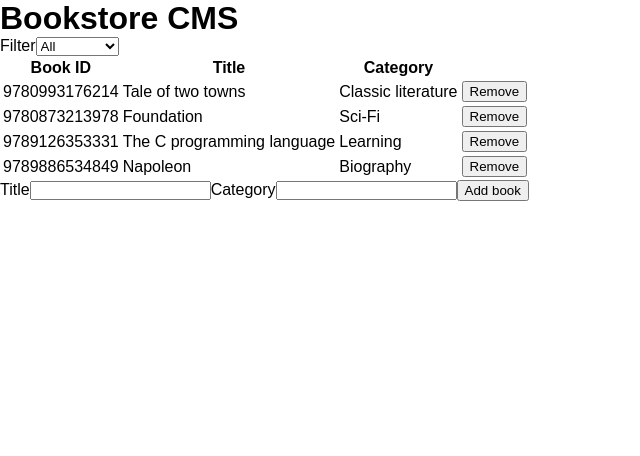
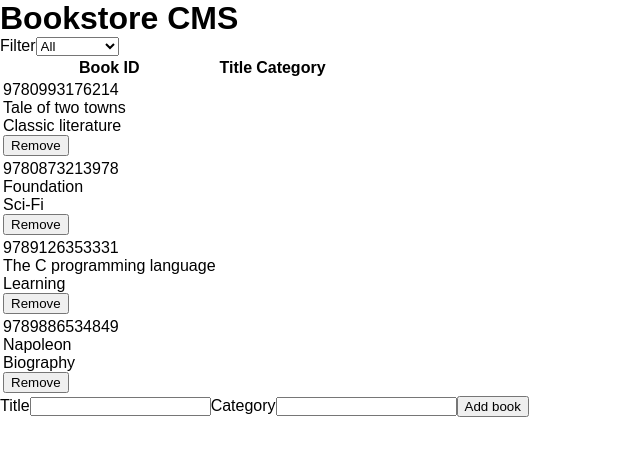
Before and after one commit to oscarnava/mv-bookstore, a React (Create React App) app: page / in a window 1280 px wide. Shown: the top 456 px of the page, without its empty margins (0-640 px from the left). Built offline with nearby package versions, Linux system fonts and the light colour scheme; a web font is replaced by a local one.

Commit message:
Refactor Book component for better display

```diff
--- a/src/components/Book.js
+++ b/src/components/Book.js
@@ -3,13 +3,15 @@ import PropTypes from 'prop-types';
 
 const Book = ({ book, handleRemoveBook }) => (
   <tr>
-    <td>{book.id}</td>
-    <td>{book.title}</td>
-    <td>{book.category}</td>
-    <td>
-      <button type="button" onClick={handleRemoveBook}>
-        Remove
-      </button>
+    <td className="book-info">
+      <div className="id">{book.id}</div>
+      <div className="title">{book.title}</div>
+      <div className="category">{book.category}</div>
+      <div className="remove">
+        <button type="button" onClick={handleRemoveBook}>
+          Remove
+        </button>
+      </div>
     </td>
   </tr>
 );
```
